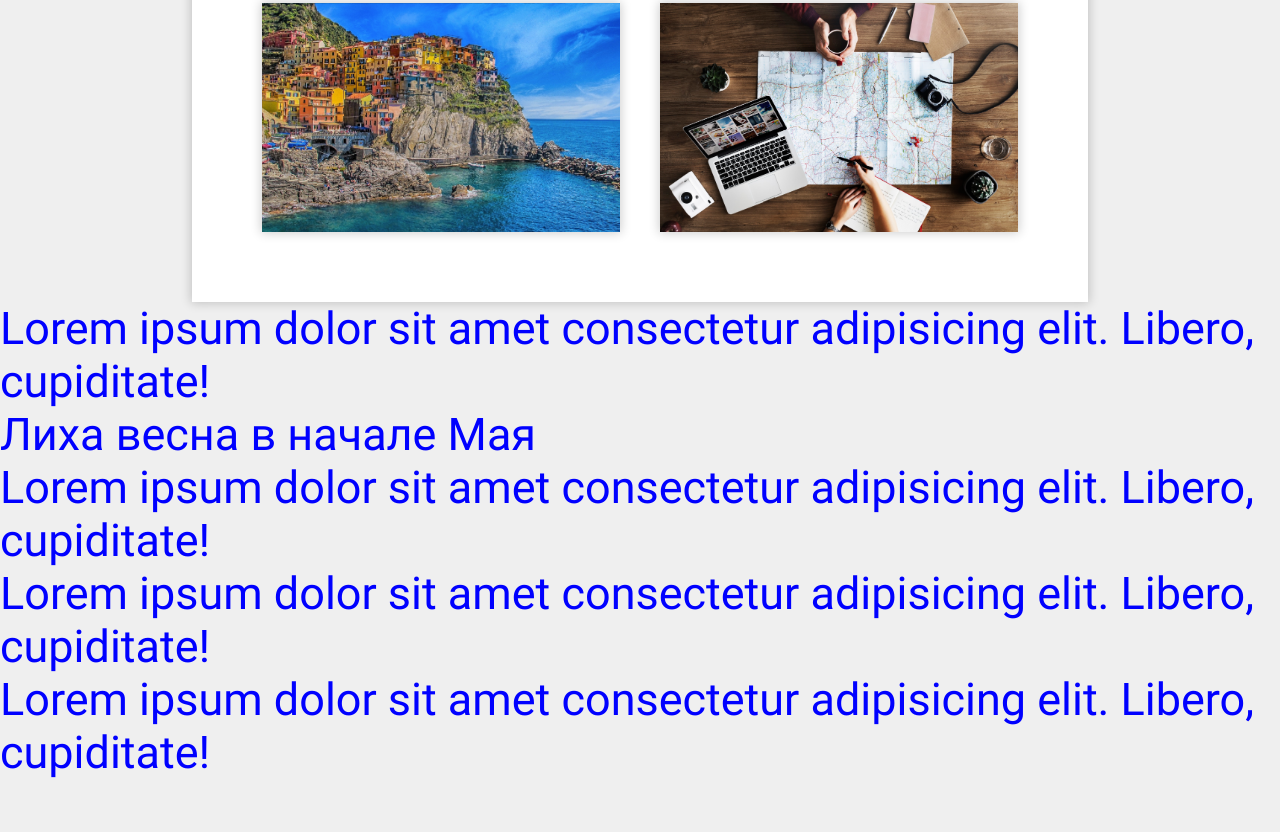
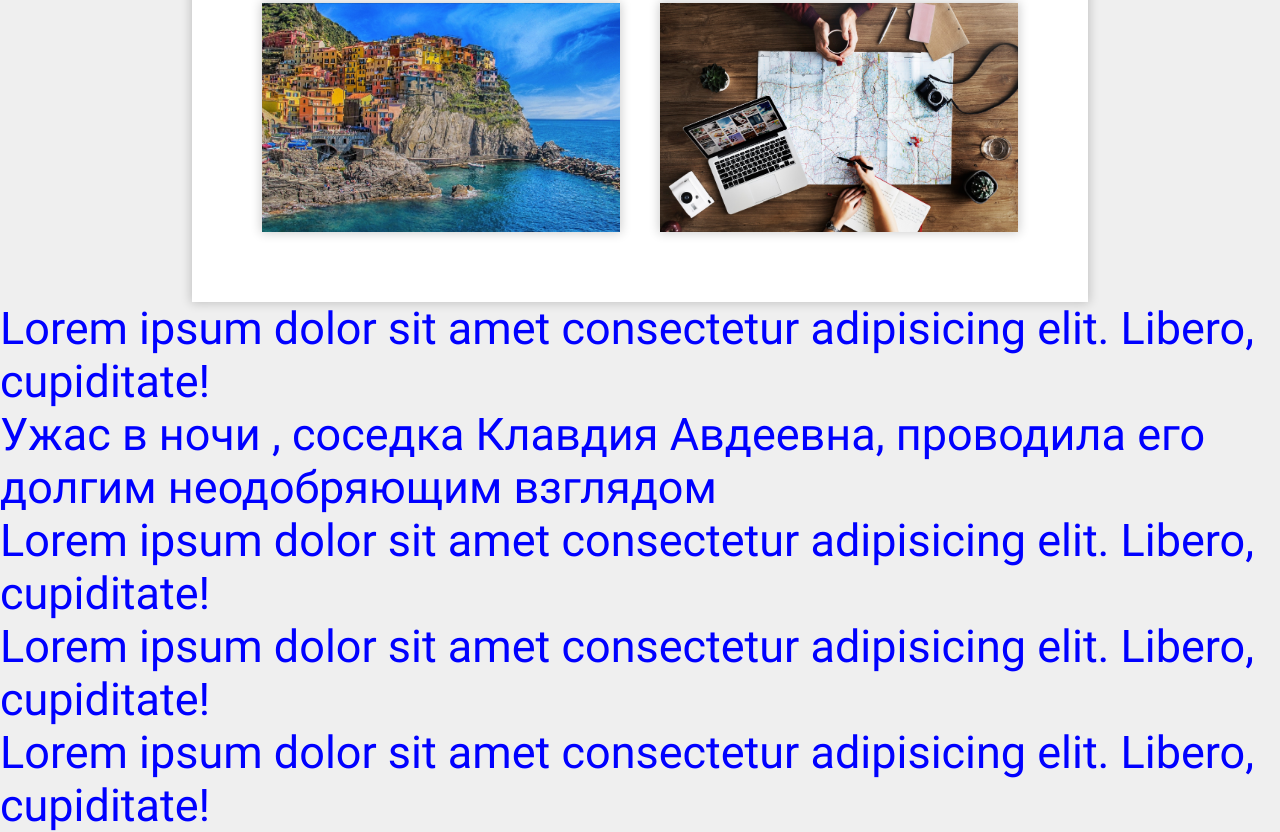
Before and after one commit to vasiliyserebrovskiy/Test_Gallery, a plain HTML site: page index.html in a window 1280 px wide. Shown: the part 1472-2304 px from the top of the page. Before the commit the page ends 2251 px from the top, so only its background shows below. Drawn offline with Linux system fonts and the light colour scheme.

Commit message:
Klavdia Avdeevna

```diff
--- a/index.html
+++ b/index.html
@@ -22,7 +22,7 @@
 		<div class="photo photo12"></div>
 	</main>
 	<p>Lorem ipsum dolor sit amet consectetur adipisicing elit. Libero, cupiditate!</p>
-	<p>Лиха весна в начале Мая</p>
+	<p>Ужас в ночи , соседка Клавдия Авдеевна, проводила его долгим неодобряющим взглядом</p>
 	<p>Lorem ipsum dolor sit amet consectetur adipisicing elit. Libero, cupiditate!</p>
 	<p>Lorem ipsum dolor sit amet consectetur adipisicing elit. Libero, cupiditate!</p>
 	<p>Lorem ipsum dolor sit amet consectetur adipisicing elit. Libero, cupiditate!</p>
```
